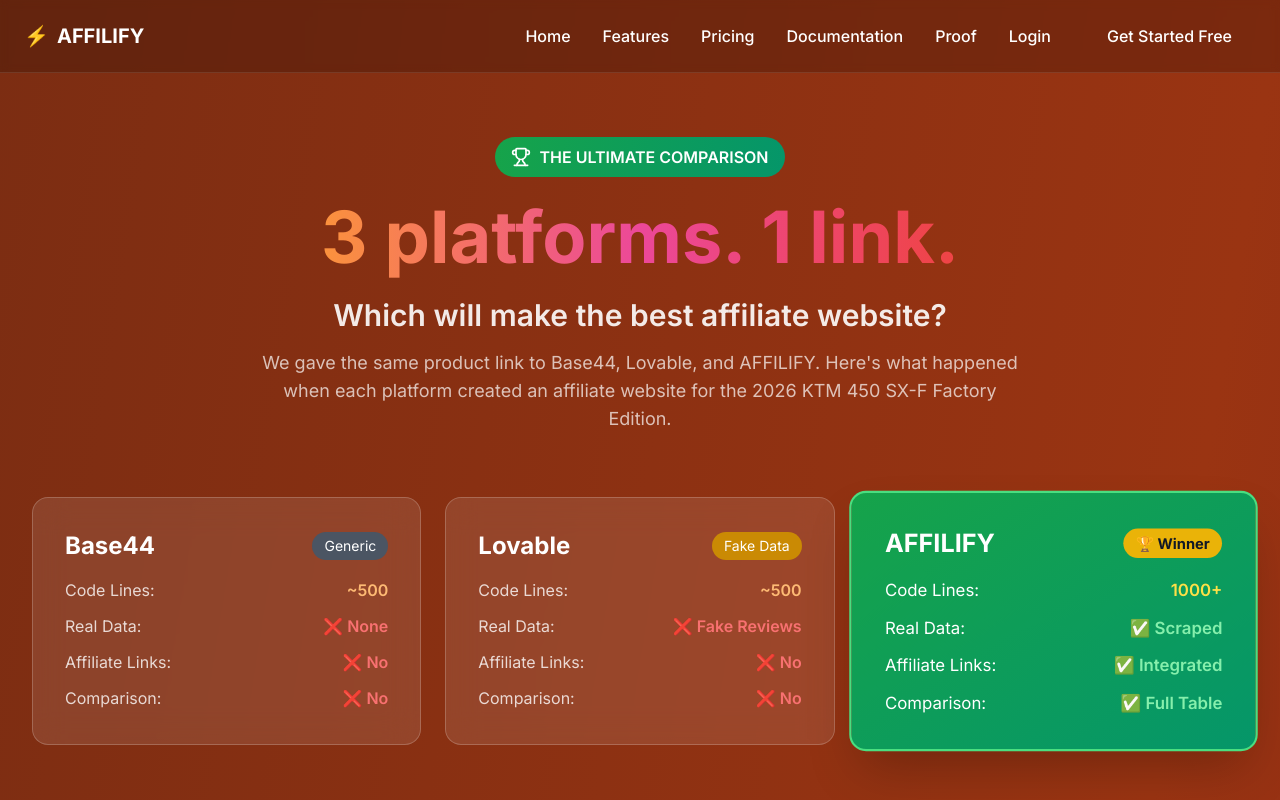
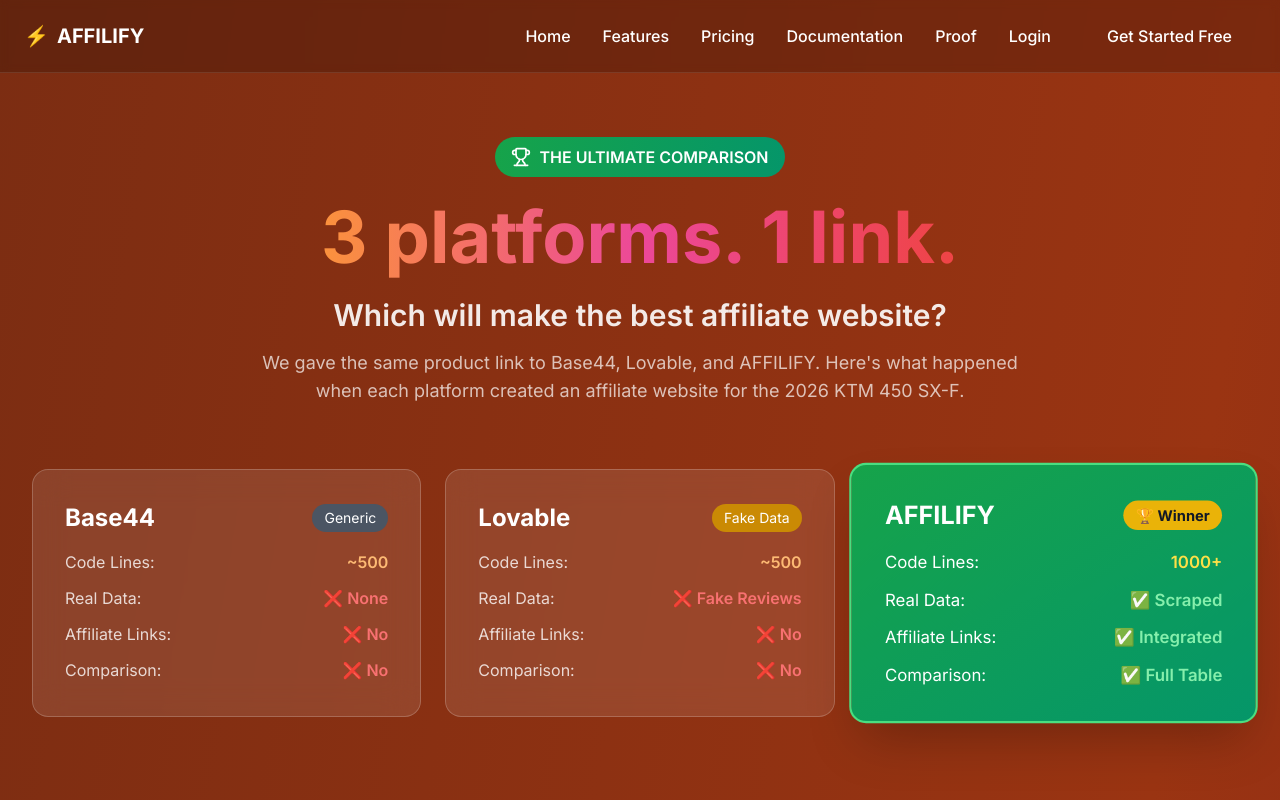
Before and after one commit to JVL-afk/ALL-AFFILIFY-MA-STYLED-2, a Next.js app: page /proof in a window 1280 px wide. Shown: the top 800 px of the page. Built offline with nearby package versions, Linux system fonts and the light colour scheme.

Commit message:
Update Proof page to feature 2026 KTM 450 SX-F for all competitors

```diff
--- a/src/app/proof/page.tsx
+++ b/src/app/proof/page.tsx
@@ -34,7 +34,7 @@
             Which will make the best affiliate website?
           </p>
           <p className="text-white/70 text-lg max-w-3xl mx-auto mb-8">
-            We gave the same product link to Base44, Lovable, and AFFILIFY. Here's what happened when each platform created an affiliate website for the 2026 KTM 450 SX-F Factory Edition.
+            We gave the same product link to Base44, Lovable, and AFFILIFY. Here's what happened when each platform created an affiliate website for the 2026 KTM 450 SX-F.
           </p>
         </motion.div>
 
@@ -846,7 +846,7 @@
                   <thead>
                     <tr className="border-b border-white/20">
                       <th className="text-left text-white/90 py-3 px-4">FEATURE</th>
-                      <th className="text-center text-orange-400 py-3 px-4 border-l-2 border-orange-500">KTM 450 SX-F FE</th>
+                      <th className="text-center text-orange-400 py-3 px-4 border-l-2 border-orange-500">2026 KTM 450 SX-F</th>
                       <th className="text-center text-white/70 py-3 px-4">HONDA CRF450RWE</th>
                       <th className="text-center text-white/70 py-3 px-4">YAMAHA YZ450F</th>
                       <th className="text-center text-white/70 py-3 px-4">KAWASAKI KX450SR</th>
@@ -1050,7 +1050,7 @@
         >
           <div className="bg-white/5 backdrop-blur-lg rounded-xl p-6 border border-white/20 max-w-3xl mx-auto">
             <p className="text-white/60 text-sm">
-              <strong className="text-white/80">Note:</strong> All three websites compared in this analysis were created using the free plan on each respective platform. The KTM 450 SX-F Factory Edition was used as the test product for all three platforms to ensure a fair comparison.
+              <strong className="text-white/80">Note:</strong> All three websites compared in this analysis were created using the free plan on each respective platform. The 2026 KTM 450 SX-F was used as the test product for all three platforms to ensure a fair comparison.
             </p>
           </div>
         </motion.section>
```
